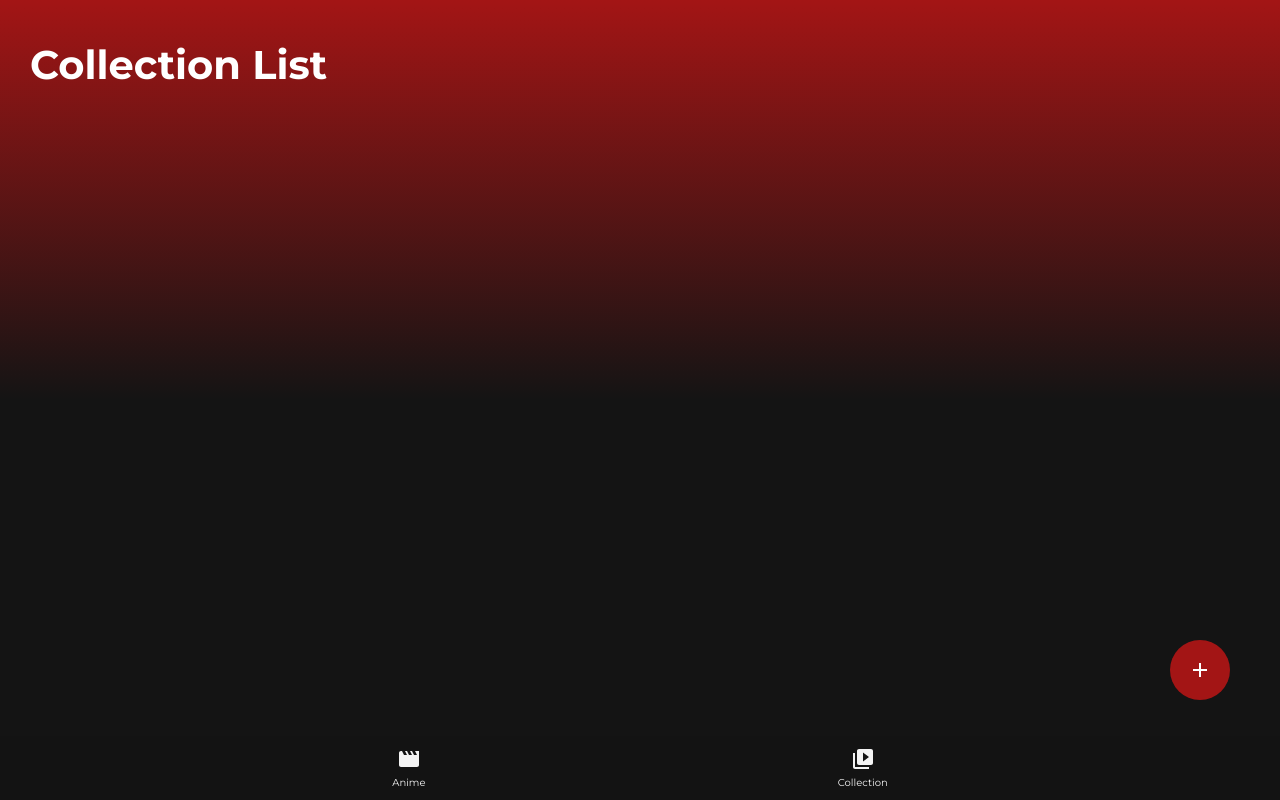
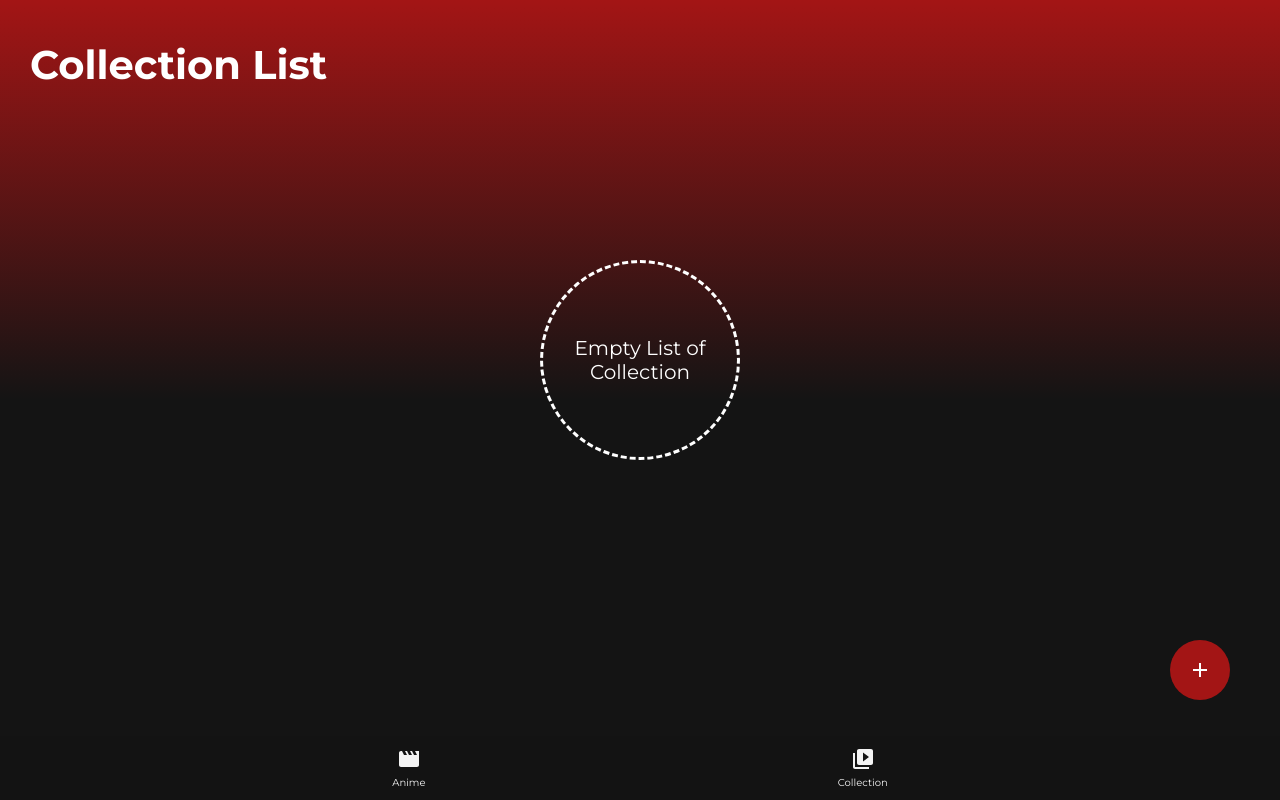
Before and after one commit to mfauzanalg/anilist, a React (Create React App) app: page /collection in a window 1280 px wide. Built offline with nearby package versions, Linux system fonts and the light colour scheme.

Commit message:
Empty list of collection

```diff
--- a/src/pages/CollectionListPage/index.js
+++ b/src/pages/CollectionListPage/index.js
@@ -1,4 +1,4 @@
-import { CollectionListContainer, ComponentContainer, Title, InputContainer } from './styled'
+import { CollectionListContainer, ComponentContainer, Title, InputContainer, EmptyContainer, EmptyText } from './styled'
 import CollectionCard from '../../components/CollectionCard'
 import { CollectionContext } from '../../context/CollectionContext'
 import { useContext, useState } from 'react'
@@ -61,6 +61,16 @@ const CollectionListPage = () => {
             )
           })
         }
+        {
+          collections.length === 0 &&
+          (
+            <EmptyContainer>
+              <EmptyText>
+                Empty List of Collection
+              </EmptyText>
+            </EmptyContainer>
+          )
+        }
       </CollectionListContainer>
       <FloatingButton onClick={() => setIsOpenCreateModal(true)} />
 
--- a/src/pages/CollectionListPage/styled.js
+++ b/src/pages/CollectionListPage/styled.js
@@ -22,12 +22,6 @@ export const CollectionListContainer = styled.div`
   justify-content: center;
   flex-wrap: wrap;
   margin-bottom: 150px;
-
-  // &:after{
-  //   content: ' ';
-  //   width: 32%;
-  // }
-
 `
 
 export const ButtonContainer = styled.div`
@@ -42,3 +36,25 @@ export const InputContainer = styled.div`
   width: 100%;
   margin-bottom: 15px;
 `
+
+export const EmptyContainer = styled.div`
+  display: flex;
+  justify-content: center;
+  align-items: center;
+  position: absolute;
+  top: 45%;
+  left: 50%;
+  transform: translate(-50%, -50%);
+`
+
+export const EmptyText = styled.div`
+  width: 200px;
+  height: 200px;
+  border: 3px dashed white;
+  display: flex;
+  justify-content: center;
+  align-items: center;
+  border-radius: 100px;
+  font-size: 20px;
+  text-align: center;
+`
```
